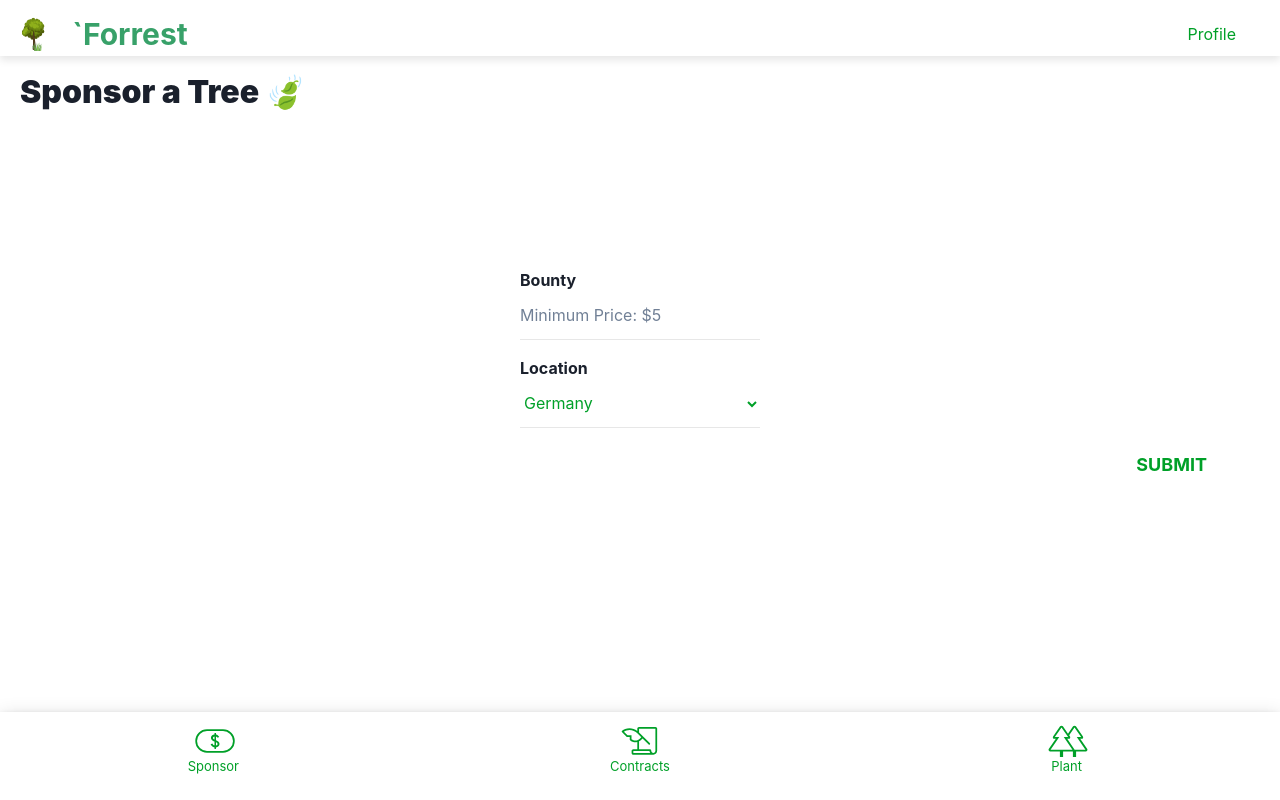
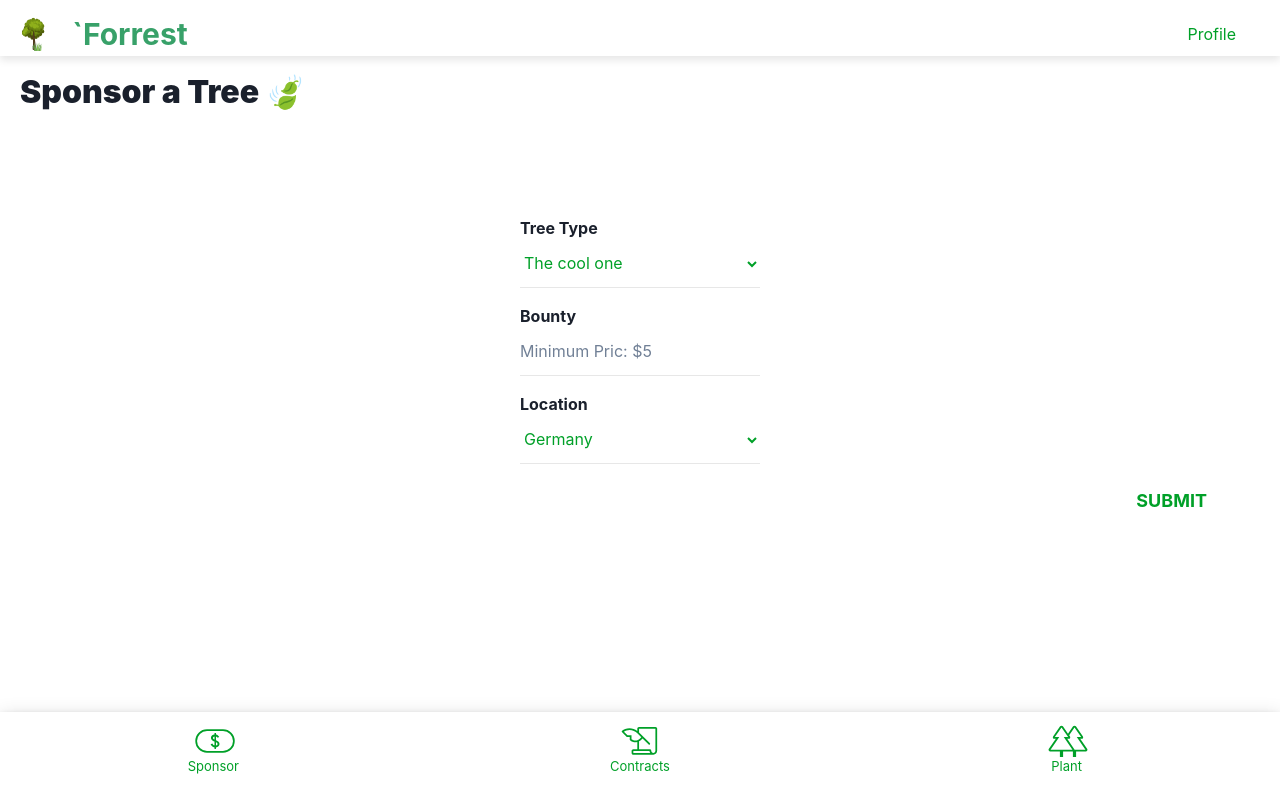
Before and after one commit to philimon-reset/Go-Green, a React (Vite) app in the folder Client/: page /sponsor in a window 1280 px wide. Built offline with nearby package versions, Linux system fonts and the light colour scheme.

Commit message:
added tree type question

```diff
--- a/Client/src/pages/Sponsor/index.jsx
+++ b/Client/src/pages/Sponsor/index.jsx
@@ -8,15 +8,16 @@ const Sponsor = () => {
         <form class="form">
 
           <div className="question">
-
-              <div className="select-tree"></div>
-
-
+            <label htmlFor="trees"><b>Tree Type</b></label>
+            <select name="trees" id="trees">
+              <option value="black">The cool one</option>
+              <option value="others">Others</option>
+            </select>
           </div>
 
           <div className="question">
             <label htmlFor="bounty"><b>Bounty</b></label>
-            <span><input type="number" id="bounty" name="bounty" min="5" placeholder="Minimum Price: $5" /></span>
+            <span><input type="number" id="bounty" name="bounty" min="5" placeholder="Minimum Pric: $5" /></span>
           </div>
 
           <div className="question">
```
Also changed, not shown: 1 other file (tests, documents, lock files or other folders).
